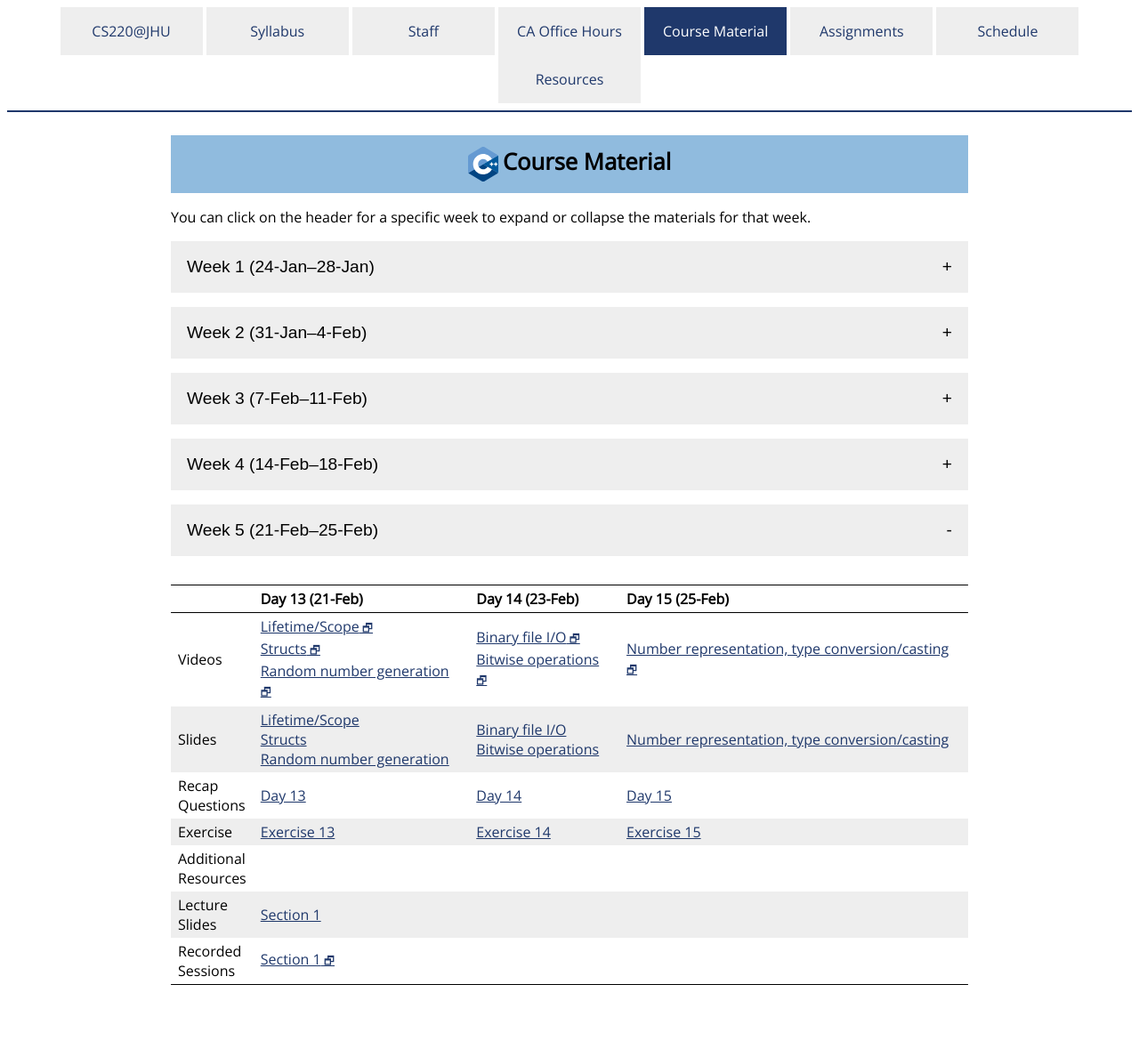
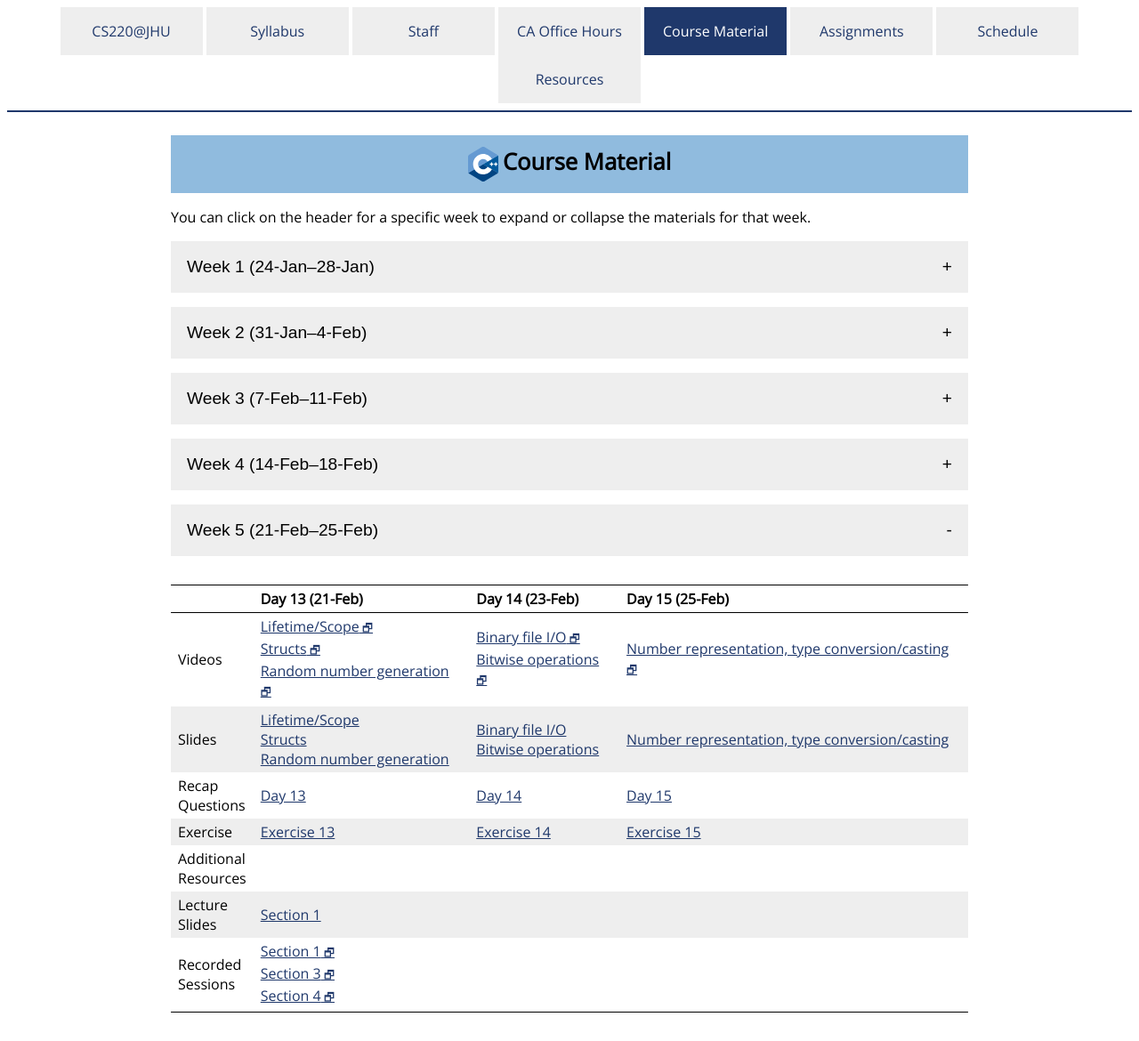
Before and after one commit to jhu-ip/cs220-s22, a Jekyll site: the page built from material.md, in a window 1280 px wide. Shown: the whole page at 89% size. Built offline with Jekyll 4.4.1, drawn with Linux system fonts in a browser that asks for light colours; some web fonts are replaced; before the commit the page ends 1139 px from its top, so only the background shows below that.

Commit message:
posting recordings for mon feb 21 sections 03 and 04

```diff
--- a/material.csv
+++ b/material.csv
@@ -162,8 +162,10 @@
 5,1,21-Feb,Slides,Random number generation,slides/day13_random_numbers.pdf
 5,1,21-Feb,Recap,Day 13,questions/day13.html
 5,1,21-Feb,Exercise,Exercise 13,exercise/ex13.html
-5,1,21-Feb,LectureSlides,"Section 1",slides/sec01/day13_notes.pdf
-5,1,21-Feb,Recording,"Section 1",https://jh.hosted.panopto.com/Panopto/Pages/Viewer.aspx?id=e6e1ef62-380d-4bb9-8a18-ae43013e03e2
+5,1,21-Feb,LectureSlides,Section 1,slides/sec01/day13_notes.pdf
+5,1,21-Feb,Recording,Section 1,https://jh.hosted.panopto.com/Panopto/Pages/Viewer.aspx?id=e6e1ef62-380d-4bb9-8a18-ae43013e03e2
+5,1,21-Feb,Recording,Section 3,https://jh.hosted.panopto.com/Panopto/Pages/Viewer.aspx?id=14f78aa4-ff14-4390-a96b-ae430163590f
+5,1,21-Feb,Recording,Section 4,https://jh.hosted.panopto.com/Panopto/Pages/Viewer.aspx?id=50e90d9e-3df8-4d40-b426-ae43010cd5e0
 5,2,23-Feb,Video,Binary file I/O,https://jh.hosted.panopto.com/Panopto/Pages/Viewer.aspx?id=9a428f88-2a13-420b-b008-ae230027a35f
 5,2,23-Feb,Video,Bitwise operations,https://jh.hosted.panopto.com/Panopto/Pages/Viewer.aspx?id=373770ad-6472-4b72-b789-ae230027a246
 5,2,23-Feb,Slides,Binary file I/O,slides/day14_binary_file_io.pdf
--- a/material.md
+++ b/material.md
@@ -296,7 +296,7 @@
     </tr>
     <tr>
       <td>Recorded<br>Sessions</td>
-      <td><a class='external' target='_blank' href='https://jh.hosted.panopto.com/Panopto/Pages/Viewer.aspx?id=e6e1ef62-380d-4bb9-8a18-ae43013e03e2'>Section 1</a></td>
+      <td><a class='external' target='_blank' href='https://jh.hosted.panopto.com/Panopto/Pages/Viewer.aspx?id=e6e1ef62-380d-4bb9-8a18-ae43013e03e2'>Section 1</a><br><a class='external' target='_blank' href='https://jh.hosted.panopto.com/Panopto/Pages/Viewer.aspx?id=14f78aa4-ff14-4390-a96b-ae430163590f'>Section 3</a><br><a class='external' target='_blank' href='https://jh.hosted.panopto.com/Panopto/Pages/Viewer.aspx?id=50e90d9e-3df8-4d40-b426-ae43010cd5e0'>Section 4</a></td>
       <td></td>
       <td></td>
     </tr>
```
